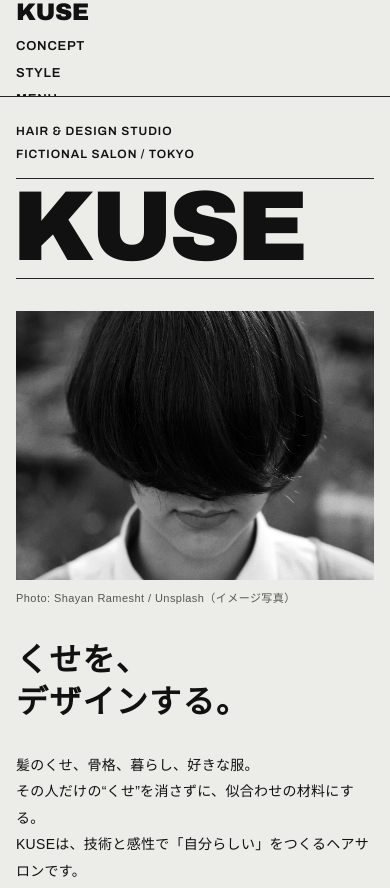
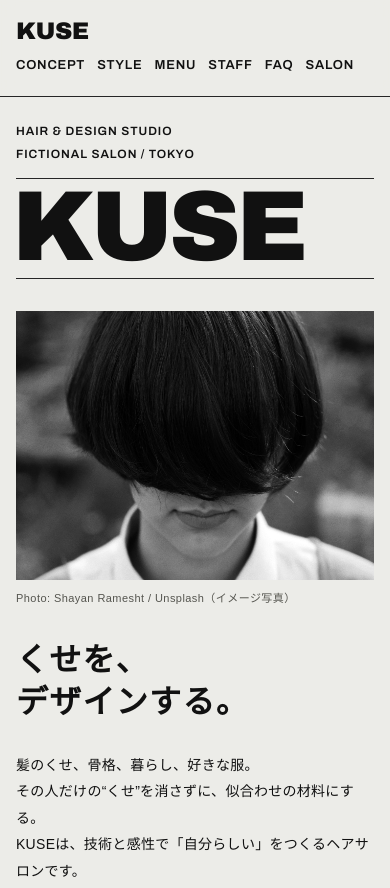
Before and after one commit to Nao-webdev-portfolio/portfolio, a plain HTML site: page works/04-hairsalon/index.html in a window 390 px wide. Shown: the top 888 px of the page. Drawn offline with Linux system fonts and the light colour scheme; a web font is replaced by a local one.

Commit message:
Refactor gnav ul styles for responsive design

```diff
--- a/works/04-hairsalon/css/style.css
+++ b/works/04-hairsalon/css/style.css
@@ -96,7 +96,7 @@ a { color: inherit; }
   text-decoration: none;
 }
 
-.gnav ul { gap: 12px; width: max-content; }
+.gnav ul { display: flex; gap: clamp(16px, 2.4vw, 36px); }
 
 .gnav a {
   font-family: var(--font-en);
@@ -669,7 +669,7 @@ figcaption {
 
   .gnav { overflow-x: auto; margin-inline: calc(var(--gutter) * -1); padding-inline: var(--gutter); scrollbar-width: none; }
   .gnav::-webkit-scrollbar { display: none; }
-  .gnav ul { gap: 20px; width: max-content; }
+  .gnav ul { gap: 12px; width: max-content; }
 
   .hero__label { flex-direction: column; gap: 0; }
 
```
